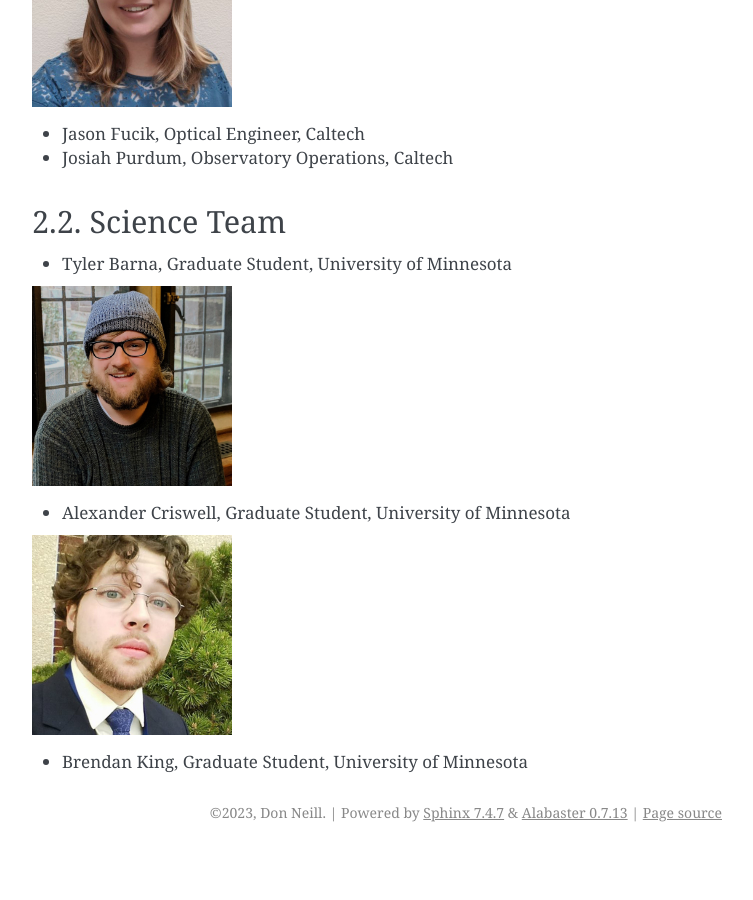
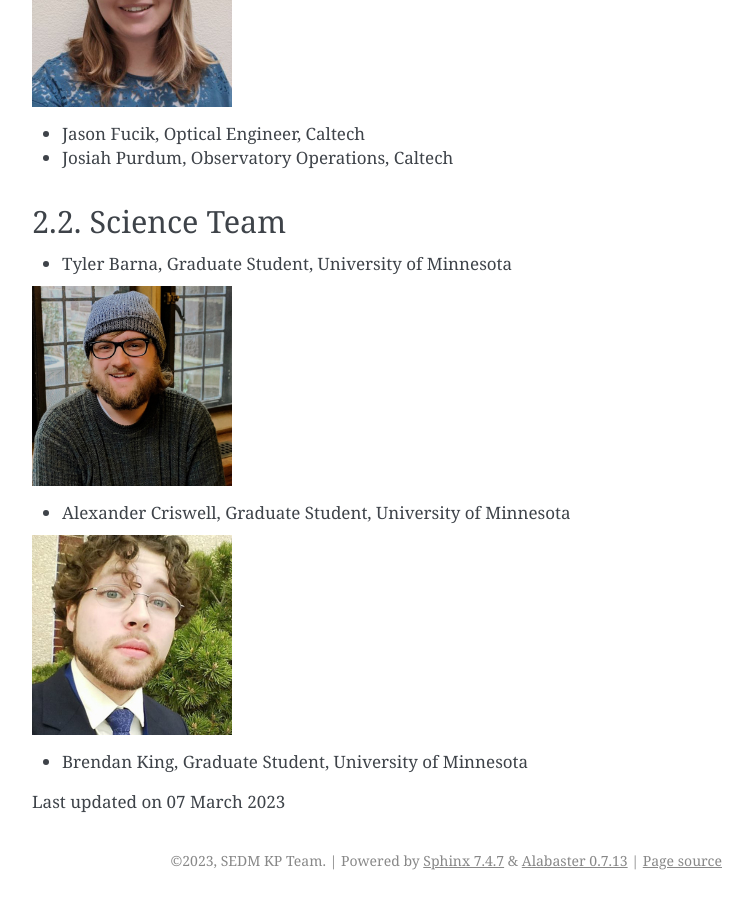
Before and after one commit to SEDMv2/SEDMKP-Docs, a Sphinx documentation site: the page built from source/Team.rst, in a window 1280 px wide and 900 px high, scrolled down 1971 px. Shown: the whole window, without its empty margins (388-1141 px from the left). Built offline with Sphinx 7.4.7, drawn with Linux system fonts in a browser that asks for light colours; before the commit the page ends 2823 px from its top, so only the background shows below that.

Commit message:
Update copyright, version date in Team.rst and conf.py

```diff
--- a/source/Team.rst
+++ b/source/Team.rst
@@ -75,3 +75,6 @@ Science Team
    :width: 200px
 
 - Brendan King, Graduate Student, University of Minnesota
+
+
+Last updated on |version|
--- a/source/conf.py
+++ b/source/conf.py
@@ -53,15 +53,15 @@ master_doc = 'index'
 
 # General information about the project.
 project = u'SED Machine Kitt Peak'
-copyright = u'2023, Don Neill'
-author = u'Don Neill'
+copyright = u'2023, SEDM KP Team'
+author = u'SEDM KP Team'
 
 # The version info for the project you're documenting, acts as replacement for
 # |version| and |release|, also used in various other places throughout the
 # built documents.
 #
 # The short X.Y version.
-version = '19 October 2022'
+version = '07 March 2023'
 # The full version, including alpha/beta/rc tags.
 release = version
 
```
